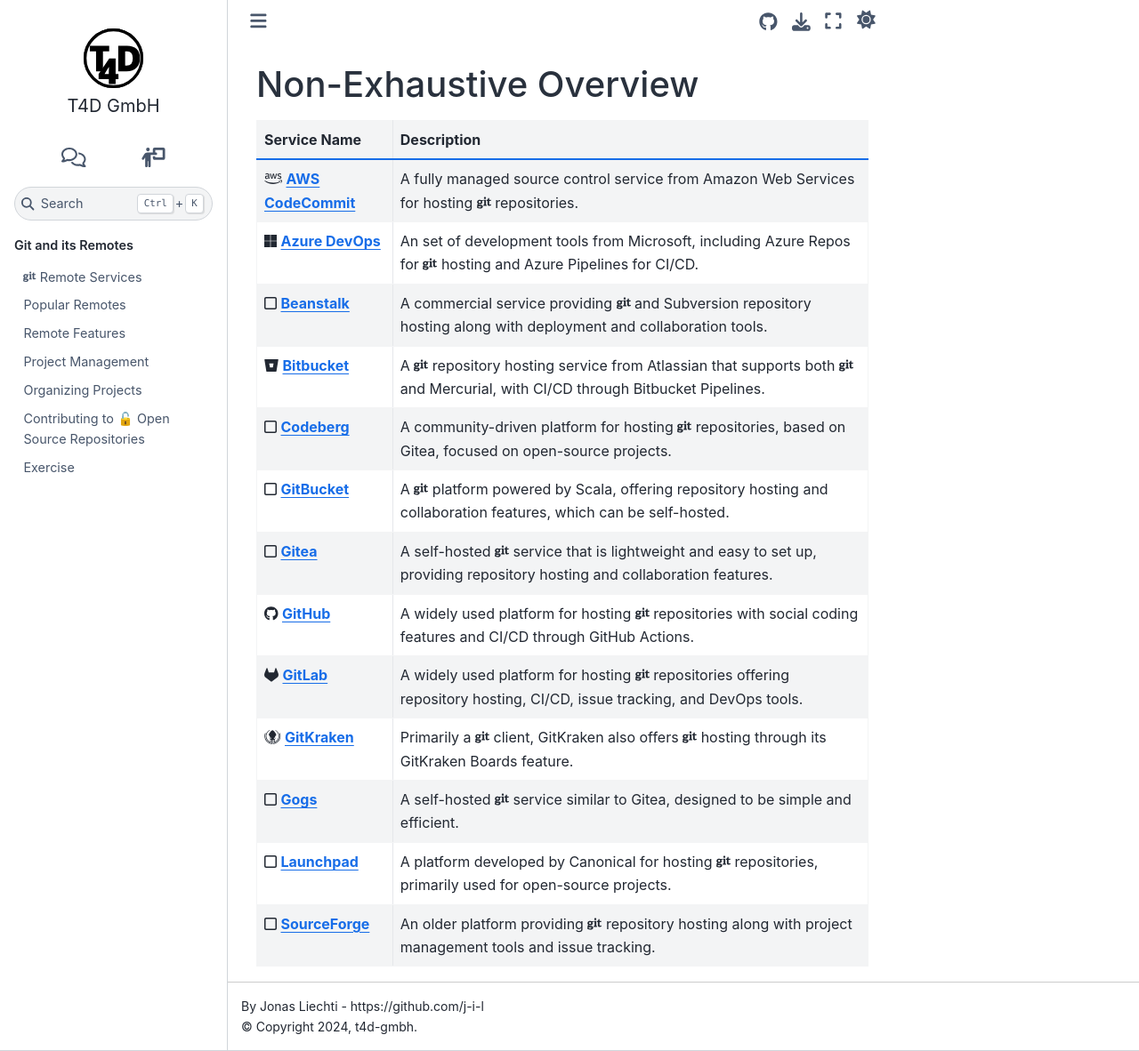
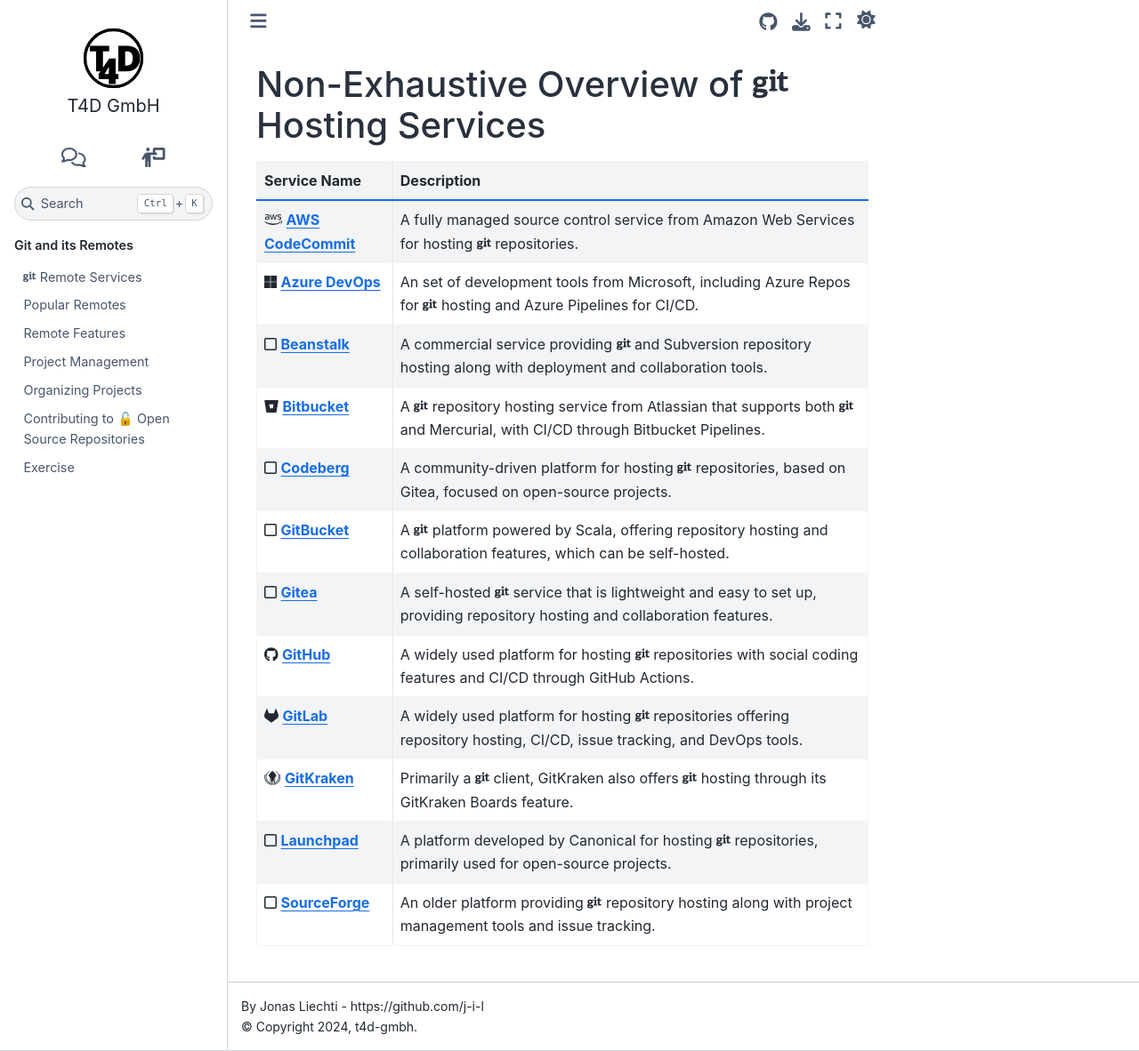
Before and after one commit to t4d-gmbh/git-and-its-remotes, a Sphinx documentation site: the page built from source/content/remote_services/list.md, in a window 1280 px wide and 1182 px high. Shown: the whole window at 89% size. Built offline with Sphinx 7.4.7 and the Sphinx Book theme 1.1.4, drawn with Linux system fonts in a browser that asks for light colours; the version number could not be read and is left out.

Commit message:
self-explanatory title. Shortened table due to size limit in slides.

```diff
--- a/source/content/remote_services/list.md
+++ b/source/content/remote_services/list.md
@@ -1,4 +1,4 @@
-### Non-Exhaustive Overview
+### Non-Exhaustive Overview of <i class="fab fa-git"></i> Hosting Services
 
 | Service Name       | Description                                                                 |
 |--------------------|-----------------------------------------------------------------------------|
@@ -12,6 +12,6 @@
 | <i class="fab fa-github"></i> **[GitHub](https://github.com)**         | A widely used platform for hosting <i class="fab fa-git"></i> repositories{% if page %} with social coding features and CI/CD through GitHub Actions{% endif %}. |
 | <i class="fab fa-gitlab"></i> **[GitLab](https://gitlab.com)**         | A widely used platform for hosting <i class="fab fa-git"></i> repositories{% if page %} offering repository hosting, CI/CD, issue tracking, and DevOps tools{% endif %}. |
 | <i class="fab fa-gitkraken"></i> **[GitKraken](https://www.gitkraken.com)** | {% if slide %}Primarily a <i class="fab fa-git"></i> client that also offers hosting.{% else %}Primarily a <i class="fab fa-git"></i> client, GitKraken also offers <i class="fab fa-git"></i> hosting through its GitKraken Boards feature.{% endif %} |
-| <i class="far fa-square"></i> **[Gogs](https://gogs.io)**               | A self-hosted <i class="fab fa-git"></i> service similar to Gitea{% if page %}, designed to be simple and efficient{% endif %}. |
 | <i class="far fa-square"></i> **[Launchpad](https://launchpad.net)**    | {% if slide %}Developed by Canonical, primarily used for open-source projects.{% else %}A platform developed by Canonical for hosting <i class="fab fa-git"></i> repositories, primarily used for open-source projects.{% endif %} |
 | <i class="far fa-square"></i> **[SourceForge](https://sourceforge.net)** | An older platform providing <i class="fab fa-git"></i> repository hosting{% if page %} along with project management tools and issue tracking{% endif %}. |
+<!-- | <i class="far fa-square"></i> **[Gogs](https://gogs.io)**               | A self-hosted <i class="fab fa-git"></i> service similar to Gitea{% if page %}, designed to be simple and efficient{% endif %}. | -->
```
